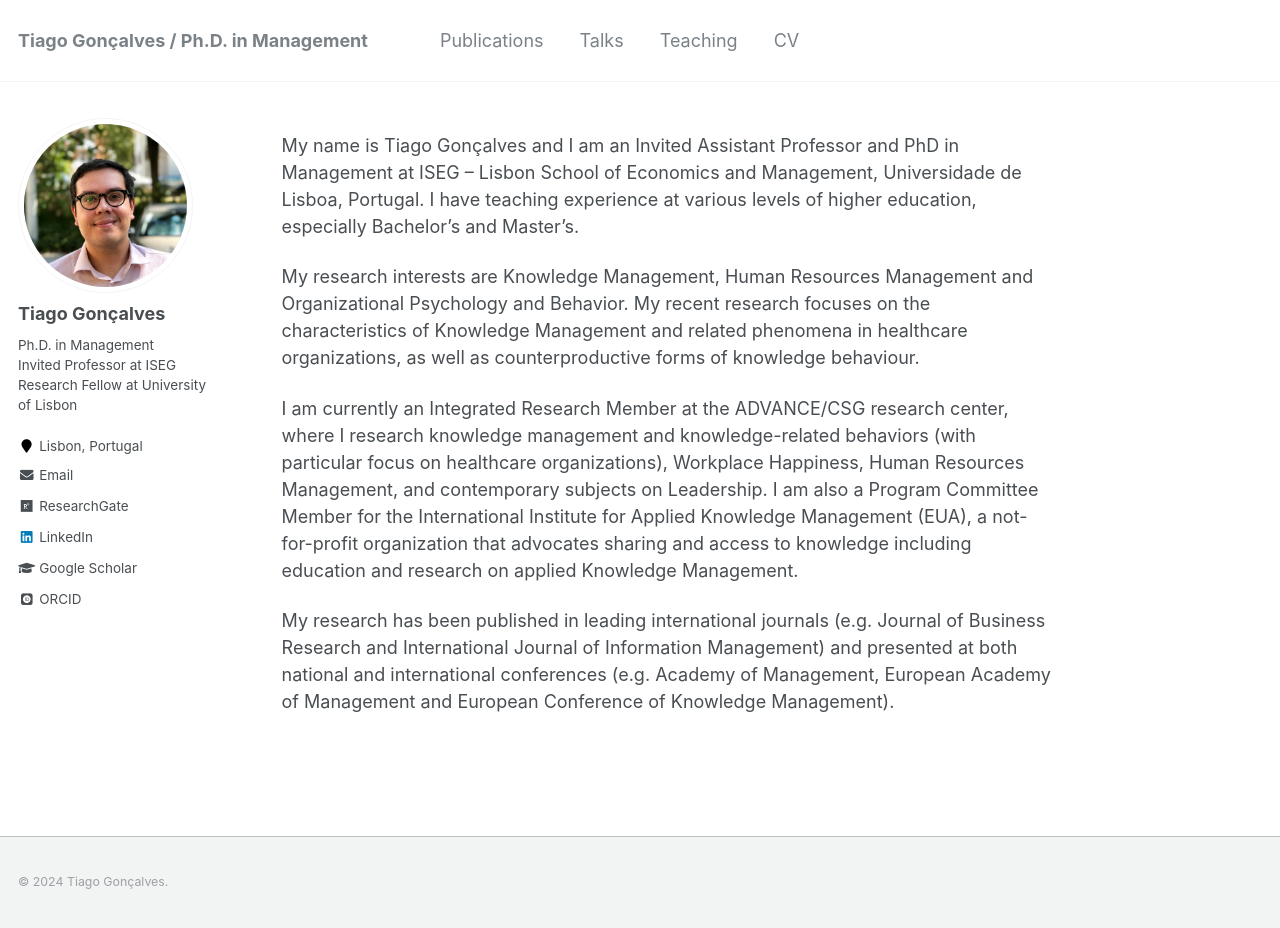
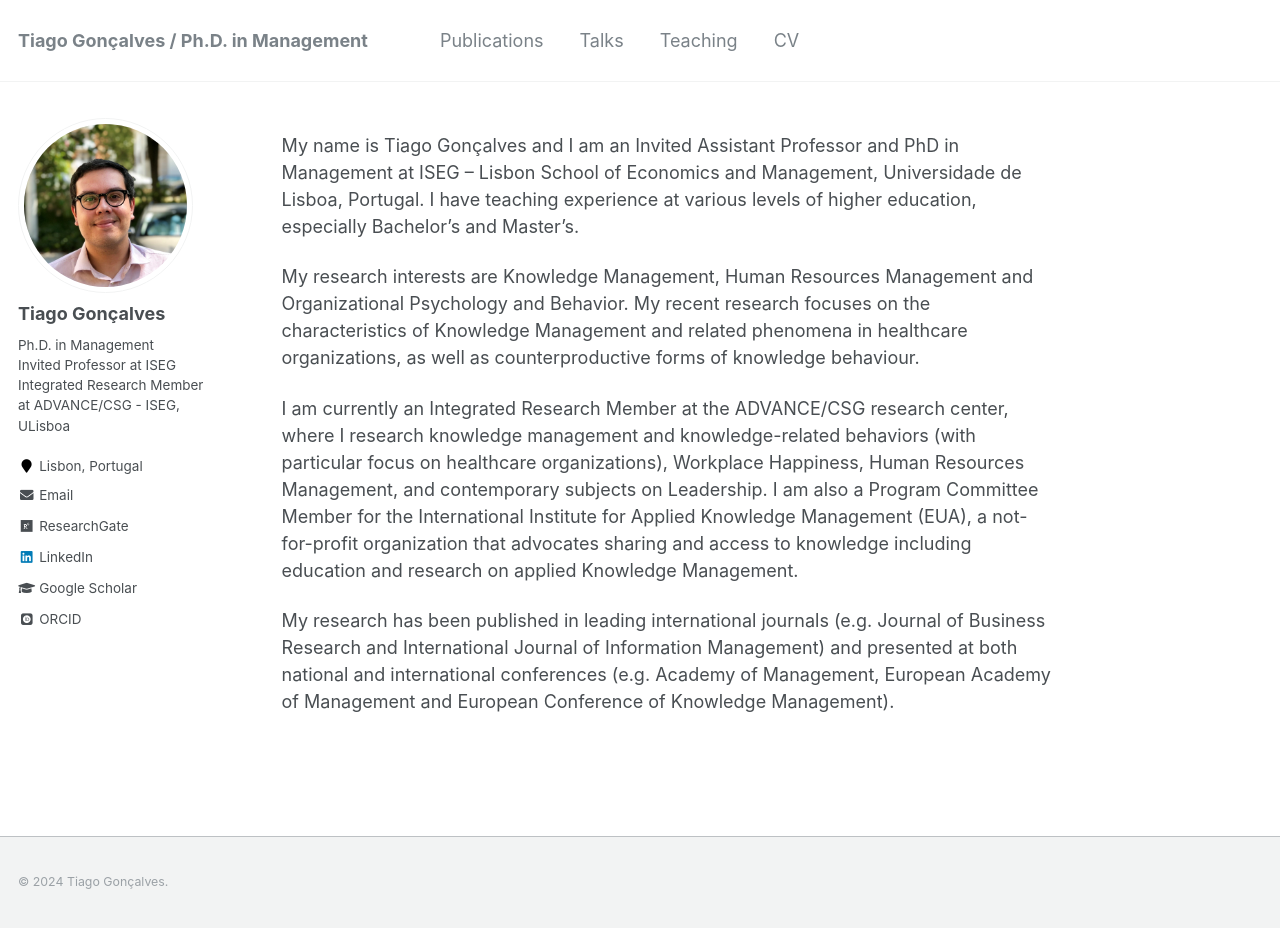
Before and after one commit to joaoc-pires/website-tiago-goncalves.com, a Jekyll site: the page built from _pages/about.md, in a window 1280 px wide and 928 px high. Built offline with Jekyll 4.4.1, drawn with Linux system fonts in a browser that asks for light colours; some web fonts are replaced.

Commit message:
Update config

```diff
--- a/_config.yml
+++ b/_config.yml
@@ -80,7 +80,7 @@ analytics:
 author:
   name             : "Tiago Gonçalves"
   avatar           : "Tiago.jpg"
-  bio              : "Ph.D. in Management<br>Invited Professor at ISEG<br>Research Fellow at University of Lisbon"
+  bio              : "Ph.D. in Management<br>Invited Professor at ISEG<br>Integrated Research Member at ADVANCE/CSG - ISEG, ULisboa"
   location         : "Lisbon, Portugal"
   employer         :
   pubmed           :
```
